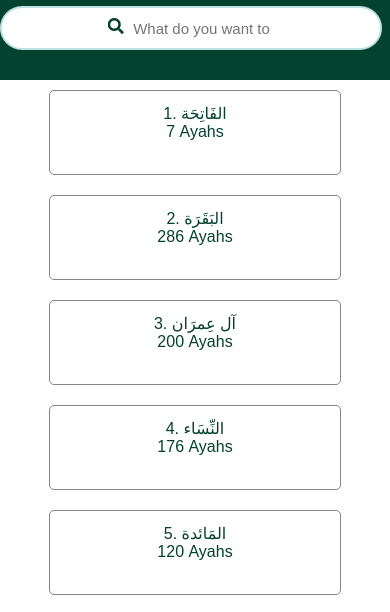
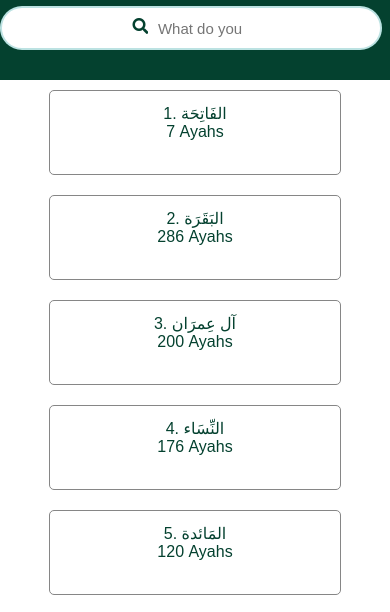
Before and after one commit to azlanajju/MuslimVerse, a plain HTML site: page quran/quranmenu.html in a window 390 px wide. Shown: the part 223-835 px from the top of the page. Drawn offline with Linux system fonts and the light colour scheme.

Commit message:
Update quran.css

```diff
--- a/quran/quran.css
+++ b/quran/quran.css
@@ -245,5 +245,7 @@ body {
   height: 40px;
 }
 
-
+.search-bar input {
+width:87px;
 }
+}
```
